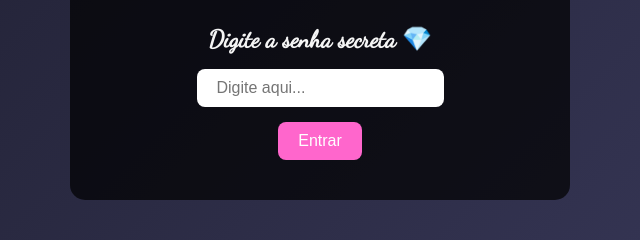
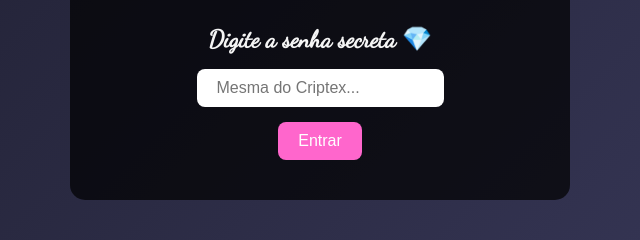
Before and after one commit to warley92/presente-para-voc-, a plain HTML site: page index.html in a window 1280 px wide. Shown: the part 145-385 px from the top of the page, 320-960 px from the left. Drawn offline with Linux system fonts and the light colour scheme.

Commit message:
Update index.html

```diff
--- a/index.html
+++ b/index.html
@@ -129,7 +129,7 @@
 
 <div id="senha-form">
   <h2>Digite a senha secreta 💎</h2>
-  <input type="password" id="senha" placeholder="Digite aqui...">
+  <input type="password" id="senha" placeholder="Mesma do Criptex...">
   <br>
   <button onclick="verificarSenha()">Entrar</button>
 </div>
```
